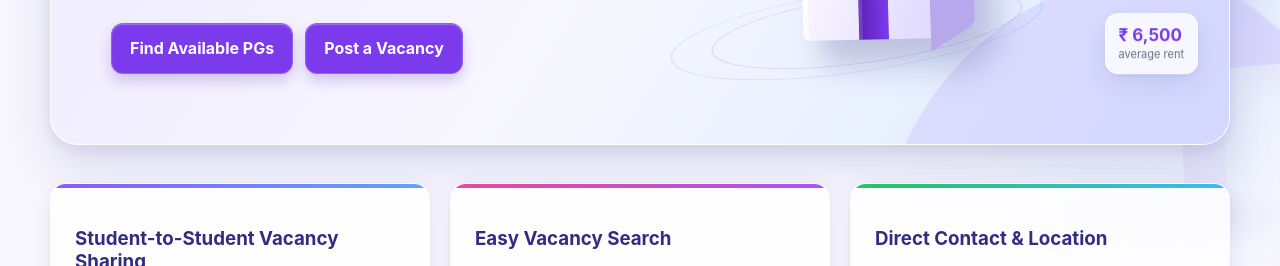
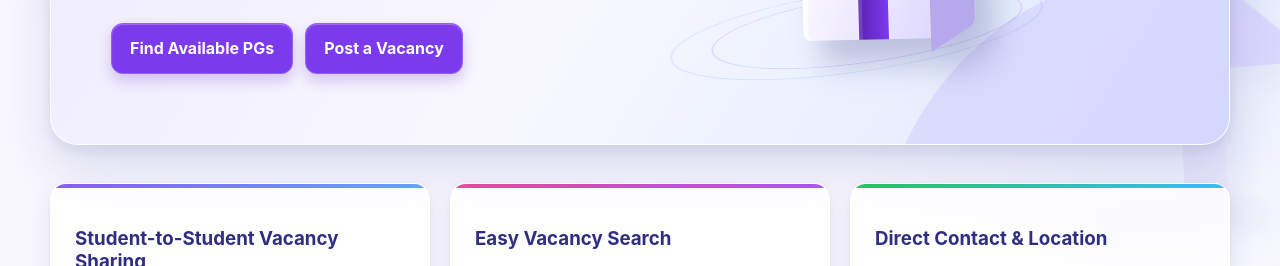
Before and after one commit to manthandaundkar3327/PG-Finder-NMIET, a plain HTML site: page frontend/public/index.html in a window 1280 px wide. Shown: the part 480-746 px from the top of the page. Drawn offline with Linux system fonts and the light colour scheme; no server answers.

Commit message:
Update index.html

```diff
--- a/frontend/public/index.html
+++ b/frontend/public/index.html
@@ -34,7 +34,6 @@
                 <div class="home-model">
                     <div class="roof"></div><div class="house-front"><span class="window"></span><span class="window"></span><span class="door"></span></div><div class="house-side"></div>
                 </div>
-                <div class="floating-card price-card"><b>₹ 6,500</b><small>average rent</small></div>
             </div>
         </section>
         <section class="cards">
```
